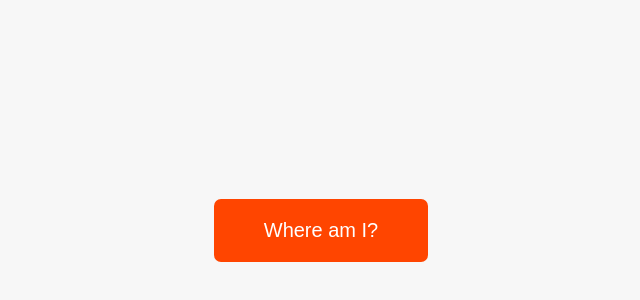
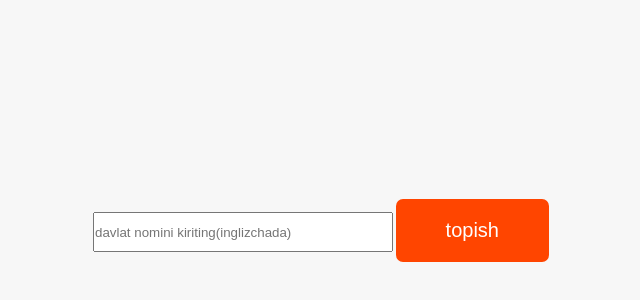
Before and after one commit to asadbek2304/geo-data, a plain HTML site: page index.html in a window 1280 px wide. Shown: the part 170-470 px from the top of the page, without its empty margins (319-959 px from the left). Drawn offline with Linux system fonts and the light colour scheme.

Commit message:
added new feature

```diff
--- a/index.html
+++ b/index.html
@@ -10,7 +10,13 @@
   </head>
   <body>
     <main class="container">
+      <div class="inputs">
+        <input type="text" class="input" placeholder="davlat nomini kiriting(inglizchada)">
+        <button class="btn-country">topish</button>
+
+      </div>
       <div class="countries">
+
 <!--
         <article class="country">
           <img class="country__img" src="" />
@@ -24,7 +30,7 @@
         </article>
         -->
       </div>
-      <button class="btn-country">Where am I?</button>
+
       <div class="images"></div>
     </main>
   </body>
--- a/script.js
+++ b/script.js
@@ -2,6 +2,7 @@
 
 const btn = document.querySelector('.btn-country');
 const countriesContainer = document.querySelector('.countries');
+const input = document.querySelector('.input')
 
 const renderCountry = function (data, className = '') {
   const html = `
@@ -95,6 +96,6 @@ const getCoutryData = function(country){
 };
 
 btn.addEventListener('click', function(){
-  getCoutryData('uzbekistan')
+  getCoutryData(`${input.value}`)
 
 })
--- a/style.css
+++ b/style.css
@@ -25,7 +25,14 @@ body {
   display: flex;
   flex-flow: column;
   align-items: center;
-  flex-wrap: wrap;
+};
+.inputs{
+  position: absolute;
+  top: 0;
+}
+.inputs input[type="text"]{
+  width: 300px;
+  height: 4rem;
 }
 
 .countries {
```
